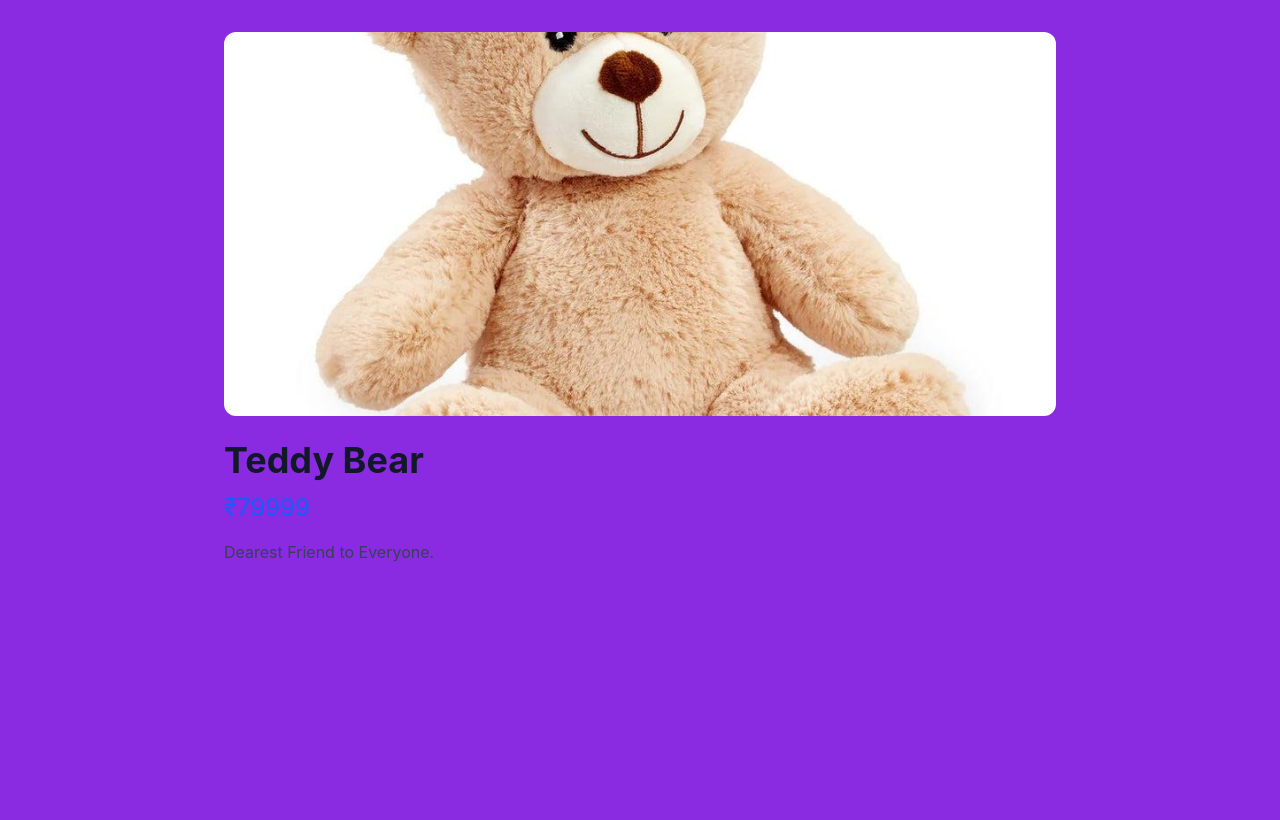
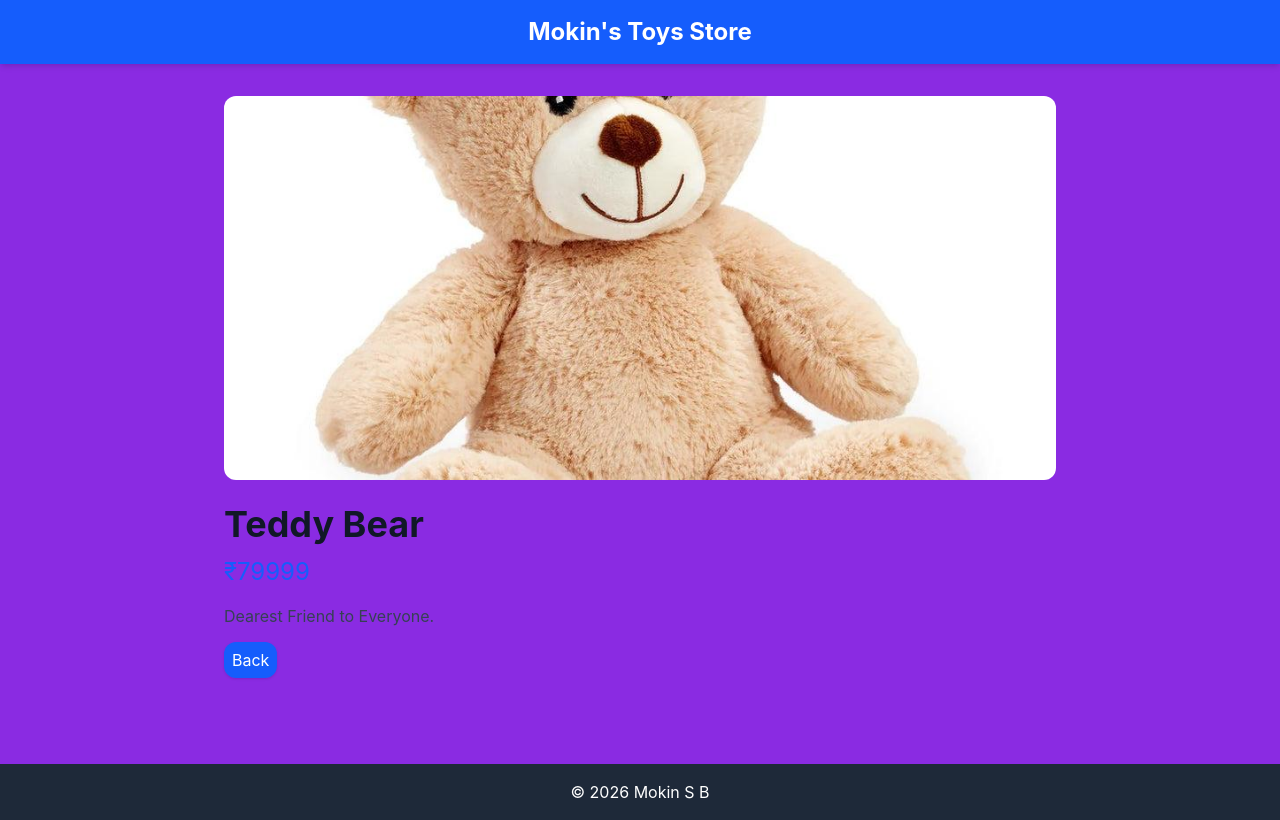
Before and after one commit to Mokin-1726/Internship-Projects, a Next.js app: page /products/1 in a window 1280 px wide. Built offline with nearby package versions, Linux system fonts and the light colour scheme.

Commit message:
Final Update

```diff
--- a/app/layout.tsx
+++ b/app/layout.tsx
@@ -1,4 +1,9 @@
 import "./globals.css";
+
+export const metadata = {
+  title: "Product Store",
+  description: "Dynamic Routing in Next.js",
+};
 
 export default function RootLayout({
   children,
@@ -7,7 +12,21 @@ export default function RootLayout({
 }) {
   return (
     <html lang="en">
-      <body>{children}</body>
+      <body className="bg-gray-100 text-gray-900">
+        <div className="min-h-screen">
+          <header className="bg-blue-600 text-white p-4 shadow-md">
+            <h1 className="text-2xl font-bold text-center">
+              Mokin's Toys Store
+            </h1>
+          </header>
+
+          <main>{children}</main>
+
+          <footer className="bg-gray-800 text-white text-center p-4 mt-10">
+            © 2026 Mokin S B
+          </footer>
+        </div>
+      </body>
     </html>
   );
 }
--- a/app/products/[id]/page.tsx
+++ b/app/products/[id]/page.tsx
@@ -25,6 +25,9 @@ export default async function ProductDetails({
       <h1 className="text-4xl font-bold mt-6">{product.name}</h1>
       <p className="text-2xl text-blue-600 mt-3">₹{product.price}</p>
       <p className="mt-4 text-gray-700">{product.description}</p>
+      <div className="py-5">
+        <a href="/products" className="px-2 py-2 bg-blue-600 text-white rounded-xl shadow hover:bg-blue-700 transition hover:scale-105 active:scale-95">Back</a>
+      </div>
     </div>
   );
 }
```
